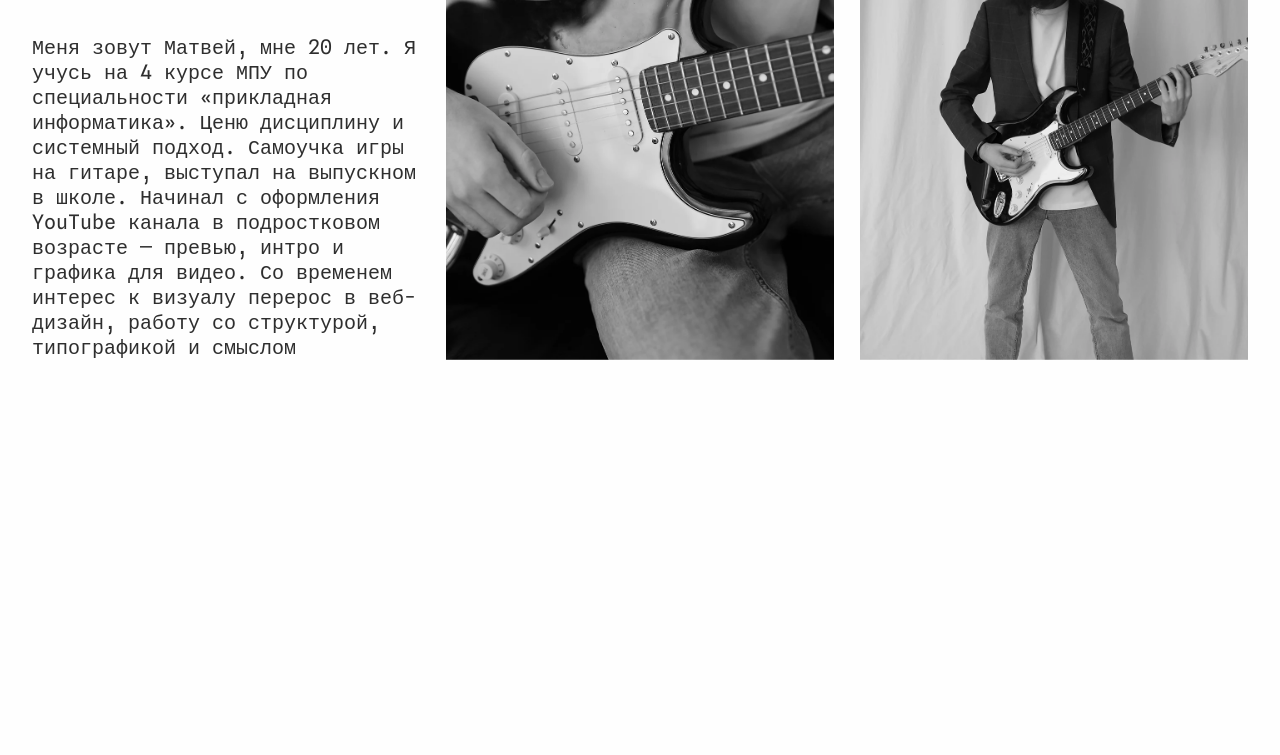
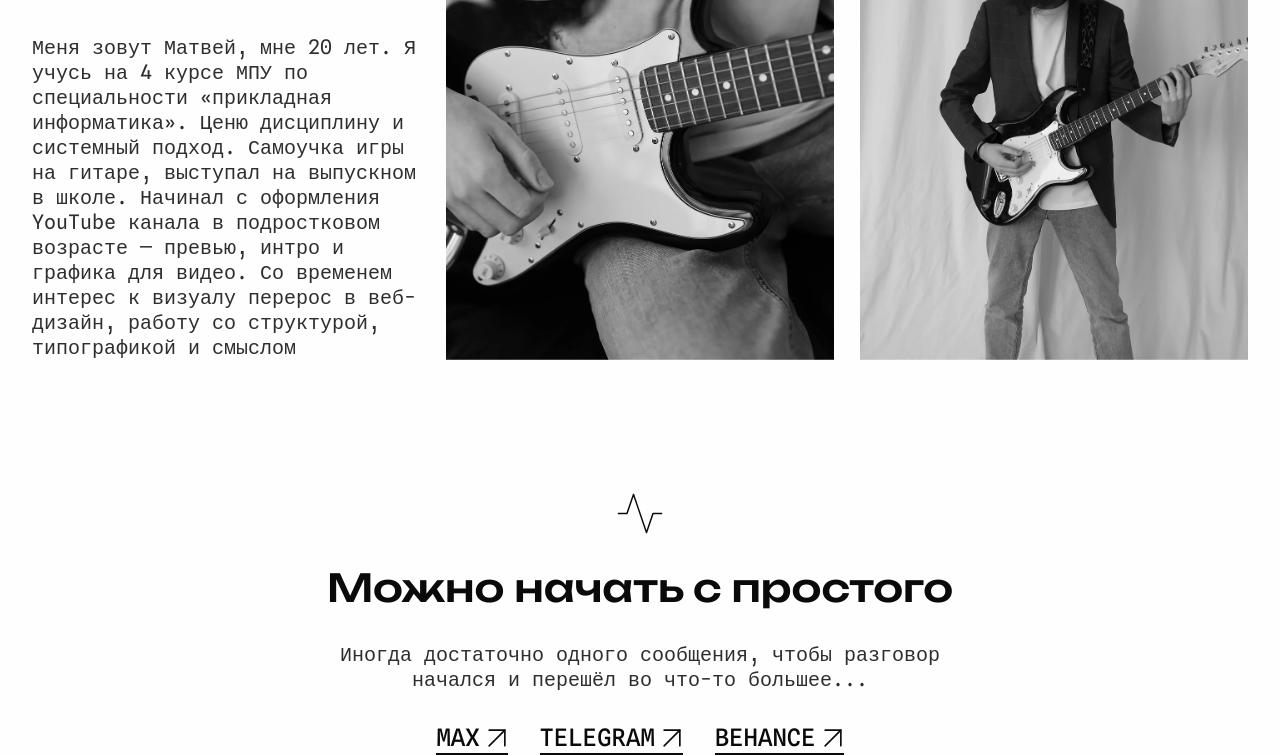
Before and after one commit to MatveyFalcon/sokolstylz, a website built with Parcel: page src/index.html in a window 1280 px wide. Shown: the part 5311-6066 px from the top of the page. Before the commit the page ends 5671 px from the top, so only its background shows below. Built offline with nearby package versions, Linux system fonts and the light colour scheme.

Commit message:
add contacts section

```diff
--- /dev/null
+++ b/src/assets/styles/layout/_contacts.scss
@@ -0,0 +1,46 @@
+.contacts {
+	&__wrapper {
+		@extend %container;
+	}
+
+	&__info {
+		display: flex;
+		flex-direction: column;
+		gap: $fs-lg;
+		align-items: center;
+	}
+
+	&__info-image {
+		width: $fs-xl;
+		height: $fs-xl;
+	}
+
+	&__title {
+		@include title-faq($align: center);
+	}
+
+	&__text {
+		@include p($transform: none);
+		width: $width-xl;
+	}
+
+	&__links {
+		display: flex;
+		flex-direction: row;
+		gap: $fs-lg;
+	}
+}
+
+@include mobile {
+	.contacts {
+		&__title {
+			width: 30rem;
+		}
+		&__text {
+			width: 30rem;
+		}
+		&__links {
+			gap: $fs-md;
+		}
+	}
+}
--- a/src/assets/styles/layout/index.scss
+++ b/src/assets/styles/layout/index.scss
@@ -3,3 +3,4 @@
 @import "./projects";
 @import "./works";
 @import "./about";
+@import "./contacts";
--- a/src/assets/styles/utils/_vars.scss
+++ b/src/assets/styles/utils/_vars.scss
@@ -27,6 +27,7 @@ $gap-4xl: clamp(128px, 10vw, 220px);
 $width-sm: clamp(160px, 15vw, 320px);
 $width-md: clamp(320px, 30vw, 720px);
 $width-lg: clamp(720px, 60vw, 1400px);
+$width-xl: clamp(620px, 30vw, 1000px);
 
 // heights
 $height-sm: clamp(620px, 50vh, 800px);
--- a/src/index.html
+++ b/src/index.html
@@ -667,6 +667,67 @@
 					</div>
 				</div>
 			</section>
+			<div class="divider"></div>
+			<section class="contacts">
+				<div class="contacts__wrapper">
+					<div class="contacts__info">
+						<img
+							src="./assets/images/activity.svg"
+							alt="activity"
+							class="contacts__info-image"
+						/>
+						<h3 class="contacts__title">Можно начать с простого</h3>
+						<p class="contacts__text">
+							Иногда достаточно одного сообщения, чтобы разговор начался и
+							перешёл во что-то большее...
+						</p>
+						<div class="contacts__links">
+							<a
+								href="https://max.ru/u/f9LHodD0cOJ40QD_pb6KHaN86t03-ppti5rPjPjplgQ78DfuSVKoDGa13sc"
+								class="btn-icon"
+								target="_blank"
+							>
+								<div class="btn-icon__group">
+									<span>MAX</span>
+									<img
+										class="btn-icon__img"
+										src="./assets/images/arrow.svg"
+										alt="icon"
+									/>
+								</div>
+							</a>
+							<a
+								href="https://t.me/sokolstylz"
+								class="btn-icon"
+								target="_blank"
+							>
+								<div class="btn-icon__group">
+									<span>Telegram</span>
+									<img
+										class="btn-icon__img"
+										src="./assets/images/arrow.svg"
+										alt="icon"
+									/>
+								</div>
+							</a>
+							<a
+								href="https://www.behance.net/matveysokolov"
+								class="btn-icon"
+								target="_blank"
+							>
+								<div class="btn-icon__group">
+									<span>Behance</span>
+									<img
+										class="btn-icon__img"
+										src="./assets/images/arrow.svg"
+										alt="icon"
+									/>
+								</div>
+							</a>
+						</div>
+					</div>
+				</div>
+			</section>
 		</main>
 	</body>
 </html>
```
Also changed, not shown: dist/activity.a6380be5.svg (added), dist/index.html, src/assets/images/activity.svg (added), 2 other files.
